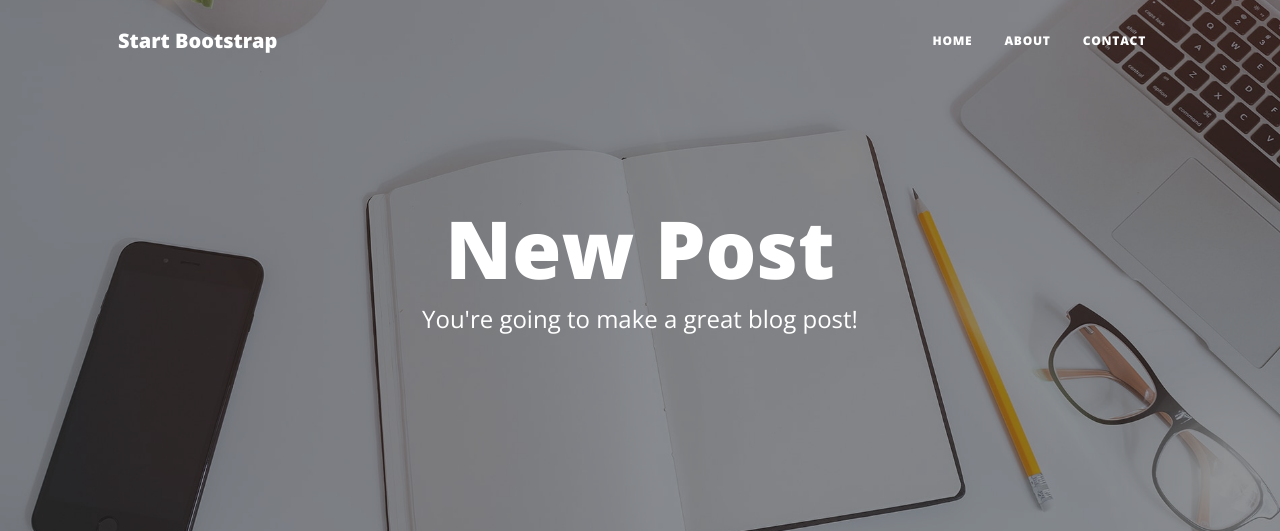
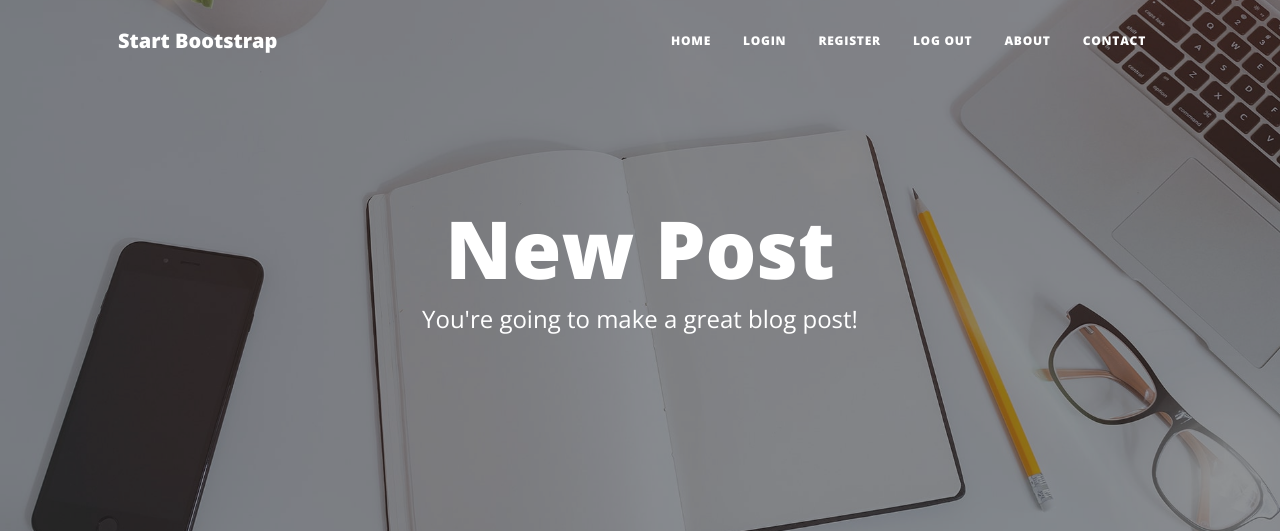
Before and after one commit to Bilol03/blog-post, a Flask app: page /new-post in a window 1280 px wide. Shown: the top 531 px of the page. Run offline with Flask 3, Linux system fonts and the light colour scheme; some libraries are stand-ins or nearby versions.

Commit message:
Database restructured and registering part has been added

```diff
--- a/forms/form.py
+++ b/forms/form.py
@@ -1,6 +1,6 @@
 from flask_wtf import FlaskForm
 from wtforms.validators import DataRequired, URL
-from wtforms import StringField, SubmitField
+from wtforms import StringField, SubmitField, PasswordField, EmailField
 from flask_ckeditor import CKEditorField
 
 
@@ -12,3 +12,17 @@ class NewPost(FlaskForm):
     body = CKEditorField("Blog Content", validators=[DataRequired()])
 
     submit = SubmitField(label="Submit")
+
+class NewUser(FlaskForm):
+    email = EmailField(label='Email', validators=[DataRequired()])
+    password = PasswordField(label='Password', validators=[DataRequired()])
+    name = StringField(label='Name', validators=[DataRequired()])
+
+    submit = SubmitField(label="Submit")
+
+
+class ExistingUser(FlaskForm):
+    email = EmailField(label='Email', validators=[DataRequired()])
+    password = PasswordField(label='Password', validators=[DataRequired()])
+
+    submit = SubmitField(label="Submit")
--- a/routes/route.py
+++ b/routes/route.py
@@ -1,6 +1,7 @@
 from flask import Blueprint, request, redirect, render_template
-from models.db import db, BlogPost
-from forms.form import NewPost
+from models.db import db, BlogPost, User
+from forms.form import NewPost, NewUser, ExistingUser
+from werkzeug.security import generate_password_hash, check_password_hash
 import datetime
 
 
@@ -79,3 +80,25 @@ def about():
 @main.route("/contact")
 def contact():
     return render_template("contact.html")
+
+@main.route('/login')
+def login():
+    return render_template('login.html')
+
+@main.route('/register', methods=["GET", "POST"])
+def register():
+    register_form = NewUser()
+    if request.method == "POST":
+        new_user = User(
+           email = request.form.get('email'),
+           password = generate_password_hash(request.form.get('password'), salt_length=8, method='pbkdf2:sha256'),
+           name = request.form.get('name')
+        )
+        db.session.add(new_user)
+        db.session.commit()
+
+    return render_template('register.html', form=register_form)
+
+@main.route('/logout')
+def logout():
+    return 'logout'
--- a/templates/header.html
+++ b/templates/header.html
@@ -69,6 +69,27 @@
             <li class="nav-item">
               <a
                 class="nav-link px-lg-3 py-3 py-lg-4"
+                href="{{ url_for('main.login') }}"
+                >Login</a
+              >
+            </li>
+            <li class="nav-item">
+              <a
+                class="nav-link px-lg-3 py-3 py-lg-4"
+                href="{{ url_for('main.register') }}"
+                >Register</a
+              >
+            </li>
+            <li class="nav-item">
+              <a
+                class="nav-link px-lg-3 py-3 py-lg-4"
+                href="{{ url_for('main.logout') }}"
+                >Log Out</a
+              >
+            </li>
+            <li class="nav-item">
+              <a
+                class="nav-link px-lg-3 py-3 py-lg-4"
                 href="{{ url_for('main.about') }}"
                 >About</a
               >
```
Also changed, not shown: models/db.py (+11 -3 lines), templates/login.html (added, +32 -0 lines), templates/register.html (added, +33 -0 lines), instance/posts.db, static/assets/img/angela-profile.jpg (added), static/assets/img/default-profile.jpg (added), static/assets/img/login-bg.jpg (added), static/assets/img/post-bg copy.jpg (added), static/assets/img/register-bg.jpg (added), 1 other file.
